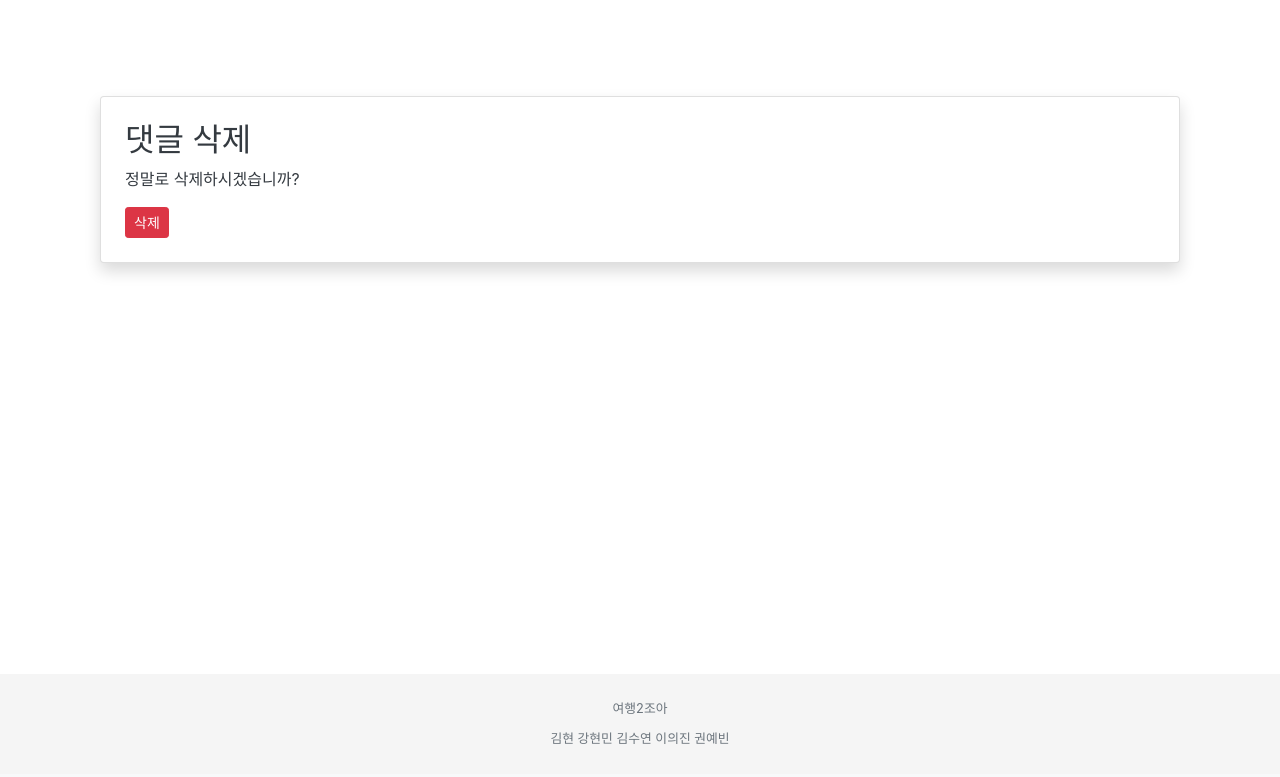
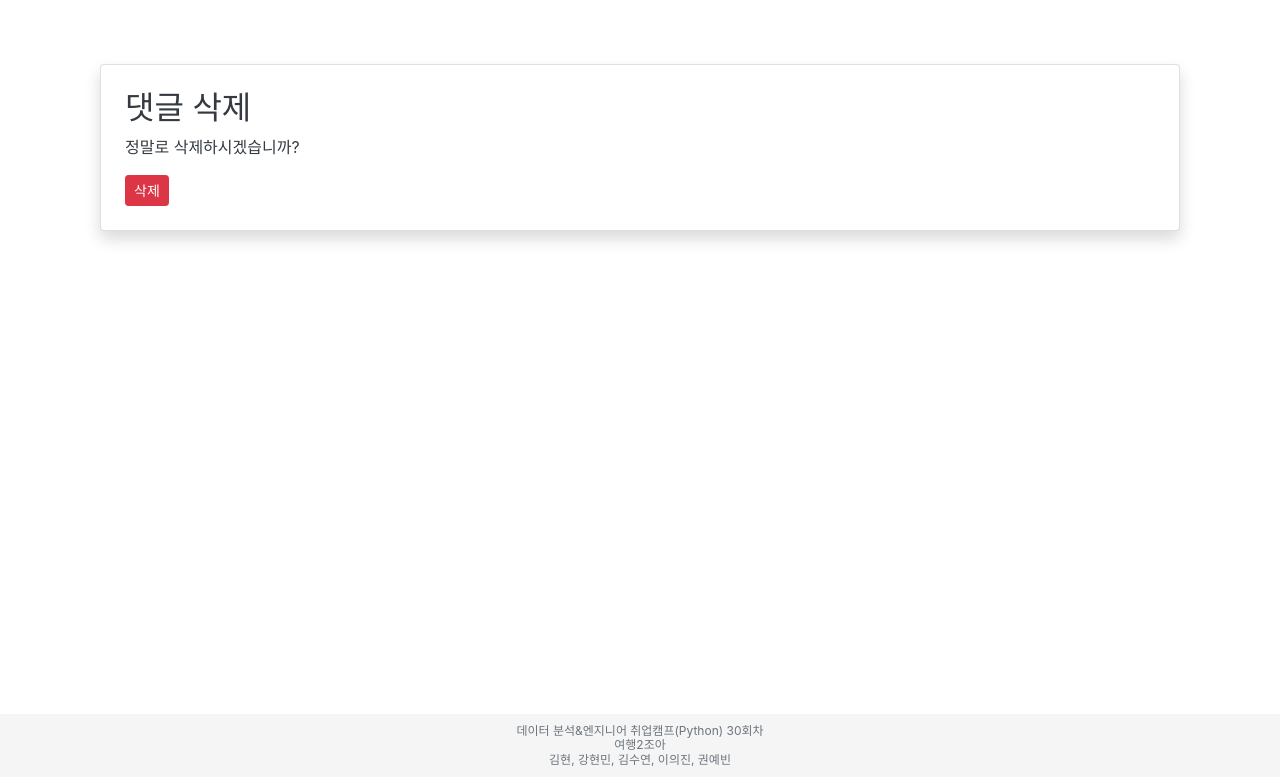
Before and after one commit to devgusdl/Final_Project, a Django app: page /Moodmatcher/comment/22/delete/ in a window 1280 px wide. Shown: the part 56-833 px from the top of the page. Before the commit the page ends 800 px from the top, so only its background shows below. Run offline with Django 4.2, Linux system fonts and the light colour scheme; a user stored in the database is signed in; data comes from the database, SQL or seed files in the repository; both versions use the stored data as it was after the commit; parts of the project's set-up code (start-up, migrations or seed data) failed here and were passed over; some libraries are stand-ins or nearby versions.

Commit message:
moodtrip

```diff
--- a/Moodmatcher/templates/Moodmatcher/main.html
+++ b/Moodmatcher/templates/Moodmatcher/main.html
@@ -47,6 +47,7 @@
             object-fit: contain;
         }
 
+
         /* 고정 텍스트와 버튼 스타일 */
         .fixed-text {
             position: absolute;
--- a/templates/base.html
+++ b/templates/base.html
@@ -66,7 +66,7 @@
     </nav>
 
     <!-- 페이지의 주요 내용 -->
-    <div class="container py-5">
+    <div class="container py-3">
         <!-- 메시지 표시 -->
         {% if messages %}
         <div class="alert alert-info">
@@ -82,12 +82,18 @@
         {% endblock %}
     </div>
 
-    <footer class="text-center mt-auto" style="height: 70px; line-height: 70px; background-color: #f5f5f5;">
-        <div style="background-color: #f5f5f5;">
-            <small class="text-muted" style="display: block;">여행2조아</small>
-            <small class="text-muted" style="display: block; margin-top: -40px;">김현 강현민 김수연 이의진 권예빈</small>
+    <footer class="text-center mt-auto" style="height: 30px; background-color: #f5f5f5;">
+        <div style="background-color: #f5f5f5; padding: 10px;">
+            <small class="text-muted" style="display: block; font-size: 12px; line-height: 1.2;">
+                데이터 분석&amp;엔지니어 취업캠프(Python) 30회차<br>
+                여행2조아<br>
+                김현, 강현민, 김수연, 이의진, 권예빈
+            </small>
         </div>
     </footer>
+
+
+
 
     <!-- Bootstrap JS, Popper.js, and jQuery -->
     <script src="https://code.jquery.com/jquery-3.5.1.slim.min.js"></script>
```
Also changed, not shown: db.sqlite3, profile_pics/4.jpg (deleted), static/images/main_image2.jpg, static/images/main_image4.jpg, static/images/main_image5.jpg, 2 other files.
